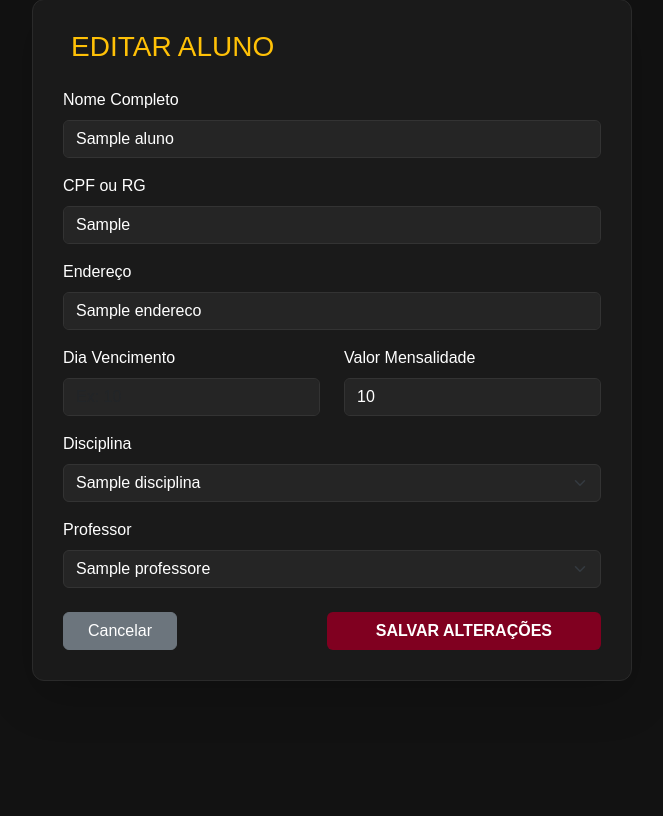
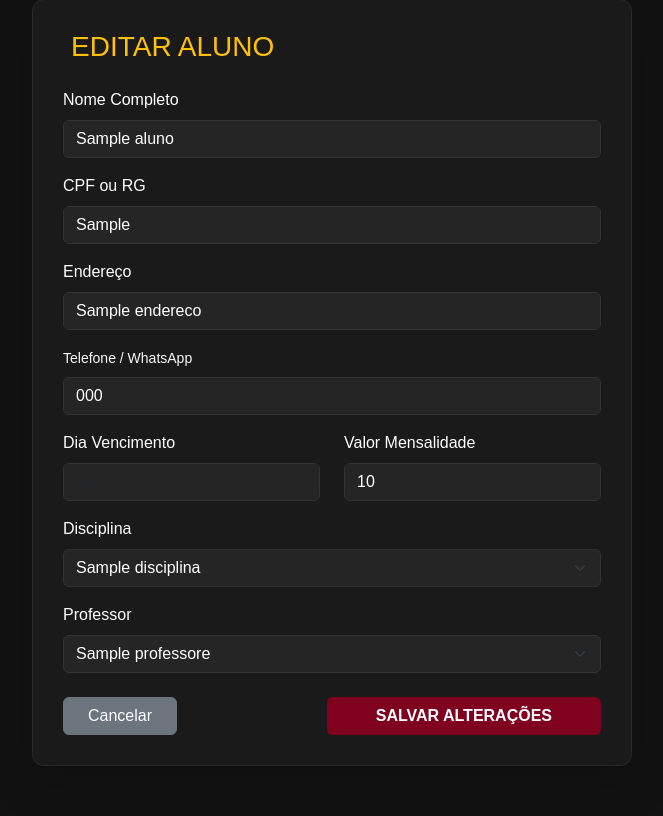
Before and after one commit to brunomoura88/music-school-manager, a Flask app: template templates/editar_aluno.html in a window 1280 px wide. Shown: the part 51-867 px from the top of the page, without its empty margins (308-971 px from the left). Before the commit the page ends 732 px from the top, so only its background shows below. Run offline with Flask 3, Linux system fonts and the light colour scheme; the template is opened without the code that fills it: most values are stand-ins (such as "Sample title", 1, 10 or a date in 2020); some libraries are stand-ins or nearby versions.

Commit message:
Add telefone input field to editar_aluno.html

```diff
--- a/templates/editar_aluno.html
+++ b/templates/editar_aluno.html
@@ -35,6 +35,11 @@
                 <div class="mb-3">
                     <label class="form-label">Endereço</label>
                     <input type="text" name="endereco" class="form-control" value="{{ aluno.endereco if aluno.endereco else '' }}">
+                </div>
+
+                <div class="mb-3">
+                    <label class="form-label text-light small">Telefone / WhatsApp</label>
+                    <input type="text" class="form-control" name="telefone" value="{{ aluno.telefone }}" placeholder="(51) 99999-9999">
                 </div>
 
                 <div class="row">
```
